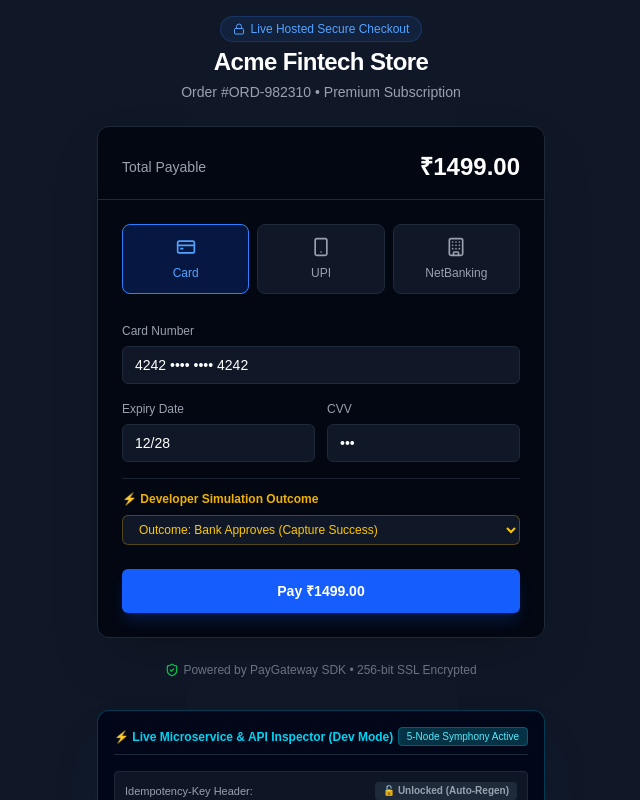
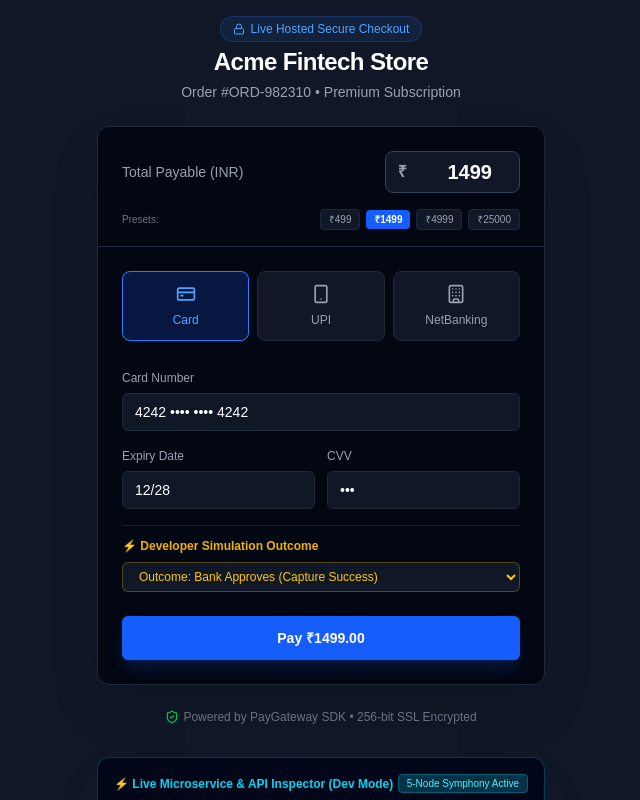
Before and after one commit to shahfathalkoul/payment-gateway-clone, a Next.js app in the folder apps/merchant-dashboard/: page /checkout in a window 1280 px wide. Shown: the top 800 px of the page, without its empty margins (319-959 px from the left). Built offline with nearby package versions, Linux system fonts and the light colour scheme.

Commit message:
feat: add custom amount input and quick preset pills to Hosted Checkout

```diff
--- a/apps/merchant-dashboard/src/app/checkout/page.tsx
+++ b/apps/merchant-dashboard/src/app/checkout/page.tsx
@@ -17,7 +17,7 @@ export default function HostedCheckoutPage() {
     '[Idempotency Ready] Cryptographic lock key generated for transaction.'
   ]);
 
-  const amount = 1499.00;
+  const [amount, setAmount] = useState<number>(1499.00);
 
   const handlePay = async (e: React.FormEvent) => {
     e.preventDefault();
@@ -215,10 +215,35 @@ export default function HostedCheckoutPage() {
           </Card>
         ) : (
           <Card className="bg-gray-950 border-gray-800 text-white shadow-2xl">
-            <CardHeader className="border-b border-gray-800 pb-4">
+            <CardHeader className="border-b border-gray-800 pb-4 space-y-3">
               <div className="flex justify-between items-center">
-                <span className="text-sm text-gray-400">Total Payable</span>
-                <span className="text-2xl font-bold text-white">₹{amount.toFixed(2)}</span>
+                <span className="text-sm text-gray-400">Total Payable (INR)</span>
+                <div className="flex items-center gap-1 bg-gray-900 border border-gray-700 rounded-lg px-3 py-1.5 focus-within:border-blue-500">
+                  <span className="text-gray-400 font-bold">₹</span>
+                  <input
+                    type="number"
+                    min="1"
+                    step="0.01"
+                    value={amount}
+                    onChange={(e) => setAmount(Math.max(1, parseFloat(e.target.value) || 0))}
+                    className="w-24 bg-transparent text-xl font-bold text-white focus:outline-none text-right font-mono"
+                  />
+                </div>
+              </div>
+              <div className="flex items-center justify-end gap-1.5 pt-1">
+                <span className="text-[10px] text-gray-500 mr-auto">Presets:</span>
+                {[499, 1499, 4999, 25000].map((preset) => (
+                  <button
+                    key={preset}
+                    type="button"
+                    onClick={() => setAmount(preset)}
+                    className={`px-2 py-0.5 rounded text-[10px] font-mono transition ${
+                      amount === preset ? 'bg-blue-600 text-white font-bold' : 'bg-gray-900 hover:bg-gray-800 text-gray-400 border border-gray-800'
+                    }`}
+                  >
+                    ₹{preset}
+                  </button>
+                ))}
               </div>
             </CardHeader>
 
```
